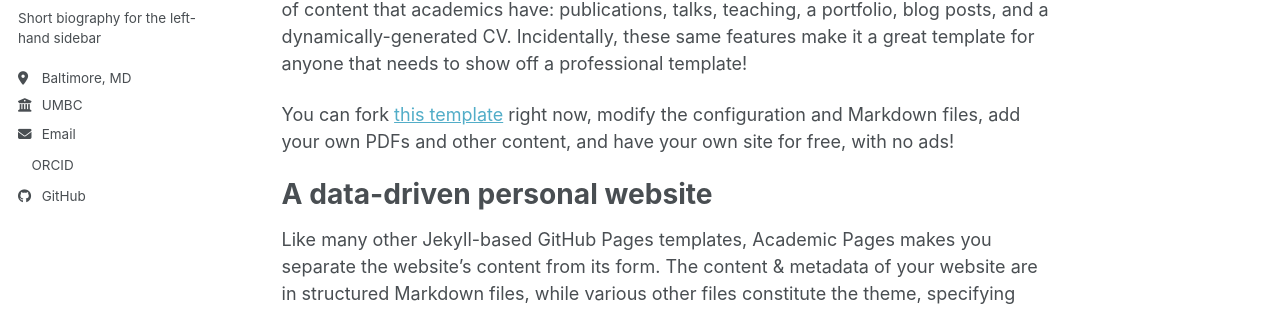
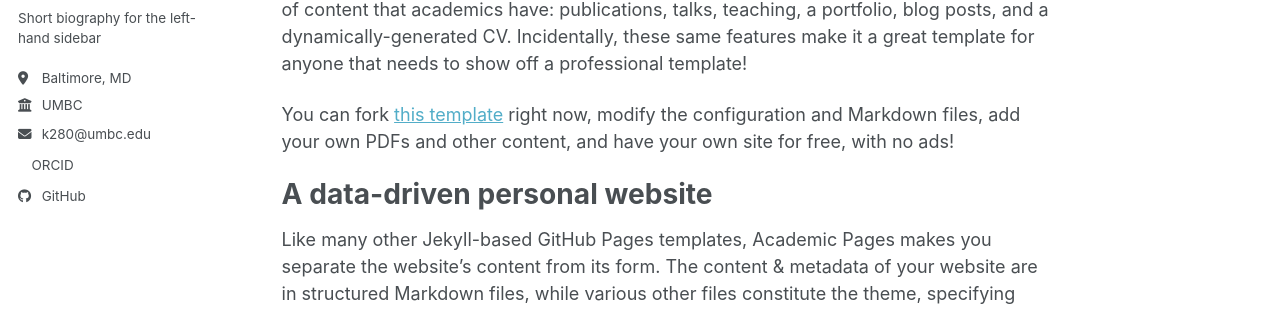
Before and after one commit to hyeonjoong-k/hyeonjoong-k.github.io, a Jekyll site: the page built from _pages/about.md, in a window 1280 px wide. Shown: the part 310-621 px from the top of the page. Built offline with Jekyll 4.4.1, drawn with Linux system fonts in a browser that asks for light colours; a style sheet for code colours, icons or effects is not loaded.

Commit message:
Update author-profile.html

```diff
--- a/_includes/author-profile.html
+++ b/_includes/author-profile.html
@@ -34,7 +34,7 @@
         <li><a href="{{ author.uri }}"><i class="fas fa-fw fa-link icon-pad-right" aria-hidden="true"></i>{{ site.data.ui-text[site.locale].website_label | default: "Website" }}</a></li>
       {% endif %}
       {% if author.email %}
-        <li><a href="mailto:{{ author.email }}"><i class="fas fa-fw fa-envelope icon-pad-right" aria-hidden="true"></i>{{ site.data.ui-text[site.locale].email_label | default: "k280@umbc.edu" }}</a></li>
+        <li><a href="mailto:{{ author.email }}"><i class="fas fa-fw fa-envelope icon-pad-right" aria-hidden="true"></i>{{ author.email }}</a></li>
       {% endif %}
 
       <!-- Font Awesome and Academicons icons / Academic websites -->
```
